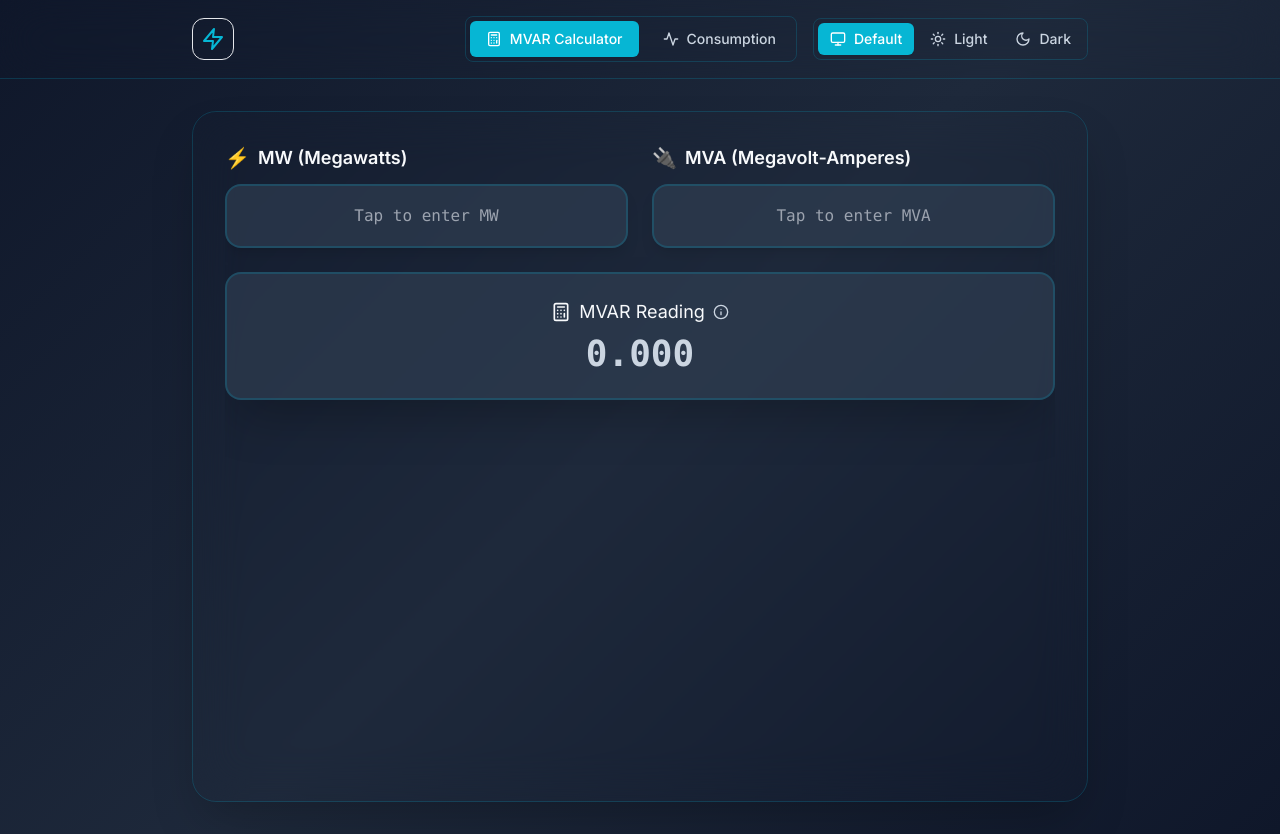
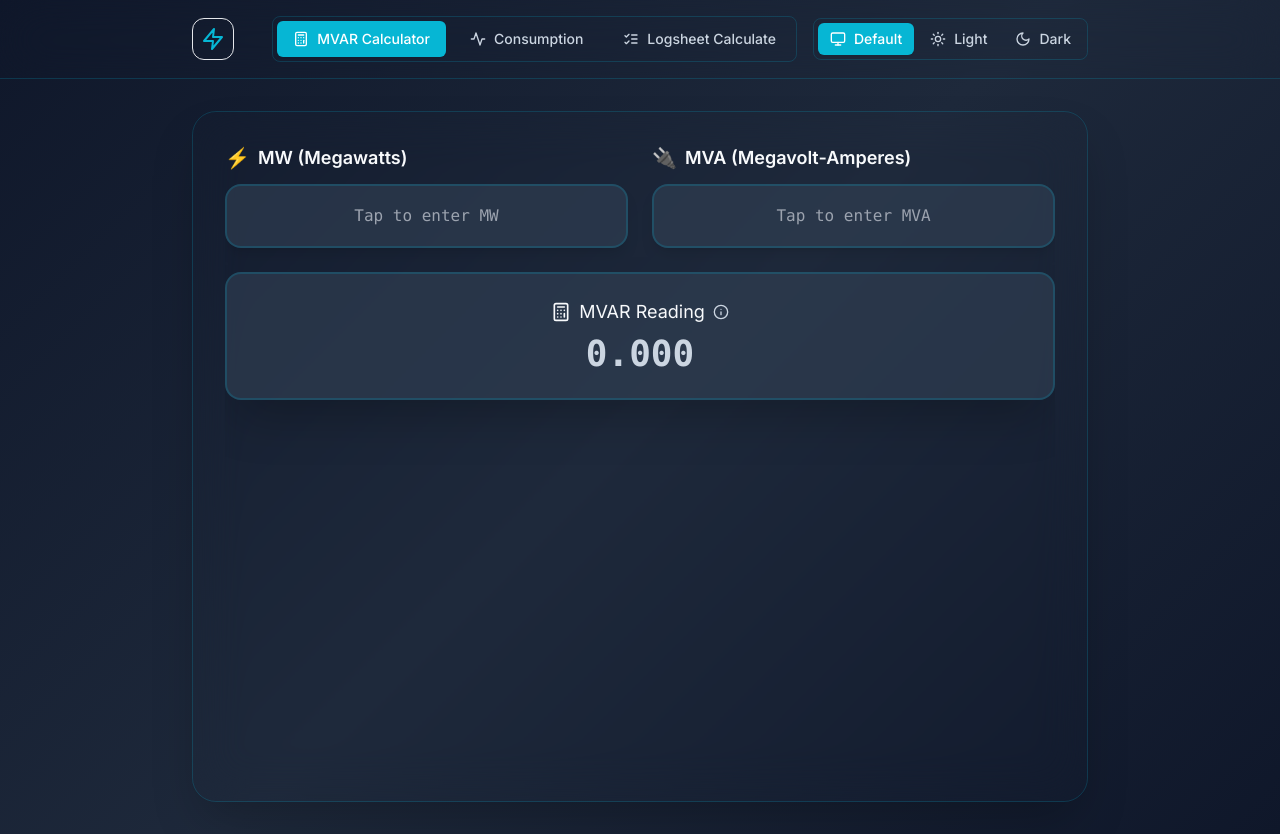
Before and after one commit to Rajasthanichora/GSS, a React (Vite) app: page / in a window 1280 px wide. Built offline with nearby package versions, Linux system fonts and the light colour scheme.

Commit message:
Update Navigation.tsx

```diff
--- a/src/components/Navigation.tsx
+++ b/src/components/Navigation.tsx
@@ -1,15 +1,16 @@
 import React from 'react';
-import { Calculator, Activity } from 'lucide-react';
+import { Calculator, Activity, ListChecks } from 'lucide-react';
 
 interface NavigationProps {
-  activeTab: 'mvar' | 'consumption';
-  onTabChange: (tab: 'mvar' | 'consumption') => void;
+  activeTab: 'mvar' | 'consumption' | 'logsheet';
+  onTabChange: (tab: 'mvar' | 'consumption' | 'logsheet') => void;
 }
 
 export const Navigation: React.FC<NavigationProps> = ({ activeTab, onTabChange }) => {
   const tabs = [
     { id: 'mvar' as const, label: 'MVAR Calculator', icon: Calculator },
     { id: 'consumption' as const, label: 'Consumption', icon: Activity },
+    { id: 'logsheet' as const, label: 'Logsheet Calculate', icon: ListChecks },
   ];
 
   return (
```
